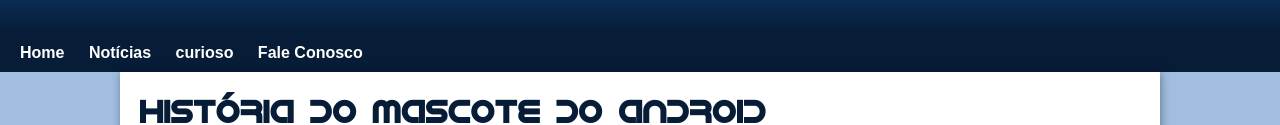
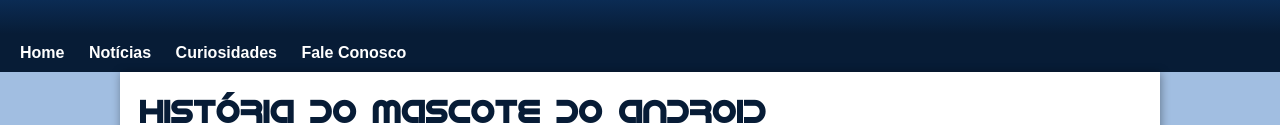
Before and after one commit to kaikecunha/projeto-android, a plain HTML site: page index.html in a window 1280 px wide. Shown: the part 156-281 px from the top of the page. Drawn offline with Linux system fonts and the light colour scheme.

Commit message:
correção

```diff
--- a/index.html
+++ b/index.html
@@ -16,7 +16,7 @@
     <nav>
         <a href="#">Home</a>
         <a href="#">Notícias</a>
-        <a href="#">curioso</a>
+        <a href="#">Curiosidades</a>
         <a href="#">Fale Conosco</a>
     </nav>
     <main>
```
